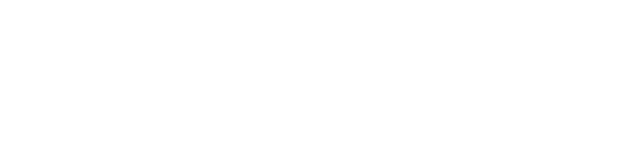
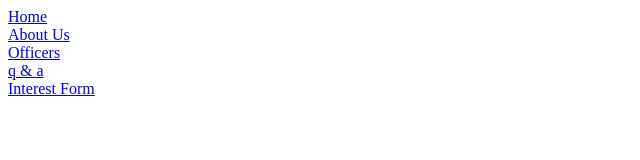
Before and after one commit to sofia-covarrubias/EWC-Website, a plain HTML site: page index.html in a window 1280 px wide. Shown: the whole page, without its empty margins (0-640 px from the left). Drawn offline with Linux system fonts and the light colour scheme.

Commit message:
added sidebar no css

```diff
--- a/index.html
+++ b/index.html
@@ -3,10 +3,23 @@
   <head>
     <meta charset="utf-8">
     <meta name="viewport" content="width=device-width">
-    <title>repl.it</title>
     <link href="style.css" rel="stylesheet" type="text/css" />
+
+    <title>Empowering Women w/ Code | ABOUT</title>
   </head>
   <body>
+
+    <!-- SIDEBAR CODE: 3 pages + website link --->
+    <div class="sidebar">
+    <div><a href = "#">Home</a></div>
+    <div><a href = "aboutus.html">About Us</a></div>
+    <div><a href = "officers.html">Officers</a></div>
+    <div><a href = "q&a.html">q & a</a></div>
+    <div><a href = "https://docs.google.com/forms/d/e/1FAIpQLSfDjp7Fl9pYztfWd_hB4htPF1S7SMMNEvC-hT-hRZFlx4Z-3Q/viewform?usp=pp_url">Interest Form</a></div>
+
+    <!-- <div><img src="lilac.jpg" alt="Flower"></div> -->
+    </div>
+
     <script src="script.js"></script>
   </body>
 </html>
```
Also changed, not shown: aboutus.html (+15 -1 lines), officers.html (+12 -1 lines), q&a.html (+14 -1 lines).
